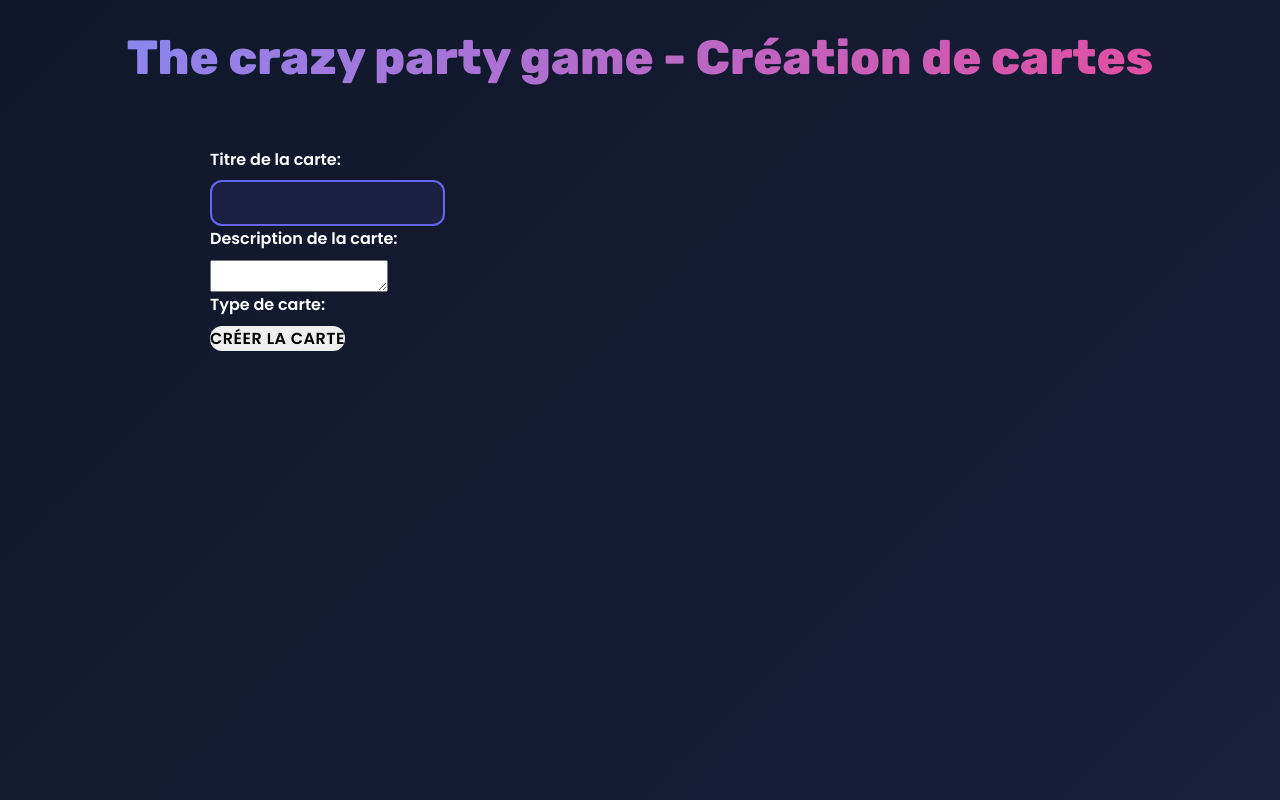
After one commit to LeThomasMartin/party-card-game, a Flask app: template src/frontend/templates/cardCreation.html in a window 1280 px wide. The commit adds this page. Run offline with Flask 3, Linux system fonts and the light colour scheme; the template is opened without the code that fills it, so the values that code supplies are empty.

Commit message:
Implement card creation feature in lobby, including API endpoint, frontend form, and socket handling

```diff
--- a/src/frontend/static/css/style.css
+++ b/src/frontend/static/css/style.css
@@ -575,6 +575,12 @@ button#increase-players:active {
     box-shadow: 0 15px 35px rgba(100, 116, 139, 0.4);
 }
 
+.card-creation-container {
+    display: flex;
+    align-items: center;
+    gap: 8px;
+}
+
 /* ===========================
    GAME CONTAINER
    =========================== */
--- /dev/null
+++ b/src/frontend/static/js/card-creation.js
@@ -0,0 +1,10 @@
+const lobbyId = window.location.pathname.split("/").pop();
+
+function startGame() {
+    socket.emit("start_game", { room: lobbyId });
+    window.location.href = "/lobby/game/" + lobbyId;
+}
+
+socket.on("game_started", (data) => {
+    window.location.href = "/lobby/game/" + data.room;
+});
--- /dev/null
+++ b/src/frontend/templates/cardCreation.html
@@ -0,0 +1,30 @@
+<html>
+<head>
+    <meta charset="UTF-8">
+    <meta name="viewport" content="width=device-width, initial-scale=1.0">
+    <title>The crazy party game - Création de cartes</title>
+    <link rel="stylesheet" type="text/css" href="{{ url_for('static', filename='css/style.css') }}">
+    <link rel="stylesheet" type="text/css" href="{{ url_for('static', filename='css/animations.css') }}">
+</head>
+<body data-lobby-id="{{ lobby_id }}">
+    <h1>The crazy party game - Création de cartes</h1>
+    <main>
+        <div class="card-creation-container">
+            <form id="card-form">
+                <label for="card-title">Titre de la carte:</label>
+                <input type="text" id="card-title" name="title" required>
+
+                <label for="card-description">Description de la carte:</label>
+                <textarea id="card-description" name="description" required></textarea>
+
+                <label for="card-category">Type de carte:</label>
+
+                <button type="submit">Créer la carte</button>
+            </form>
+            <p id="form-feedback" aria-live="polite"></p>
+        </div>
+    </main>
+
+    <script src="{{ url_for('static', filename='js/card-creation.js') }}"></script>
+</body>
+</html>
```
Also changed, not shown: src/backend/app.py (+12 -0 lines), src/backend/game.py (+17 -1 lines), src/frontend/static/js/lobby.js (+8 -6 lines), src/frontend/templates/lobby.html (+14 -2 lines).
